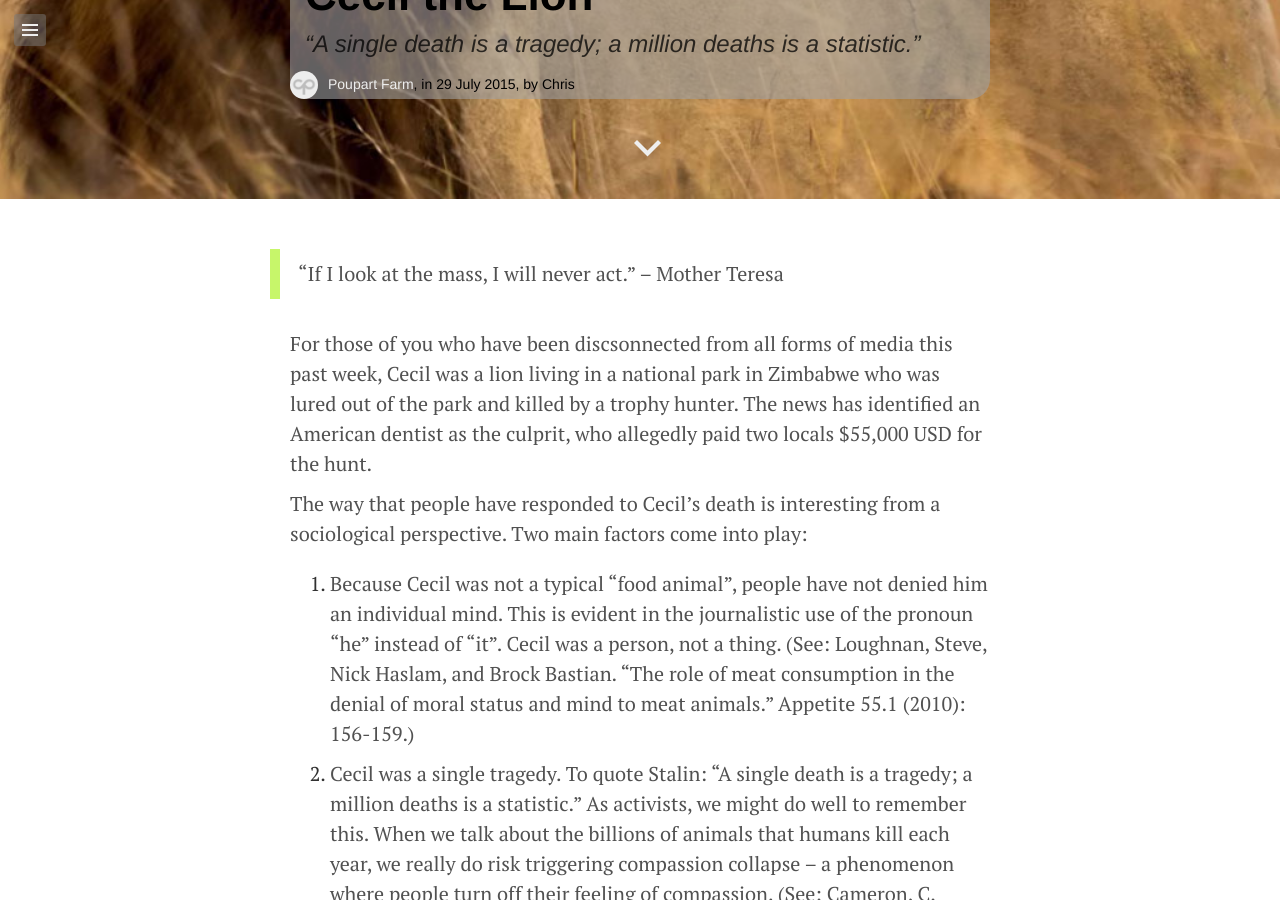
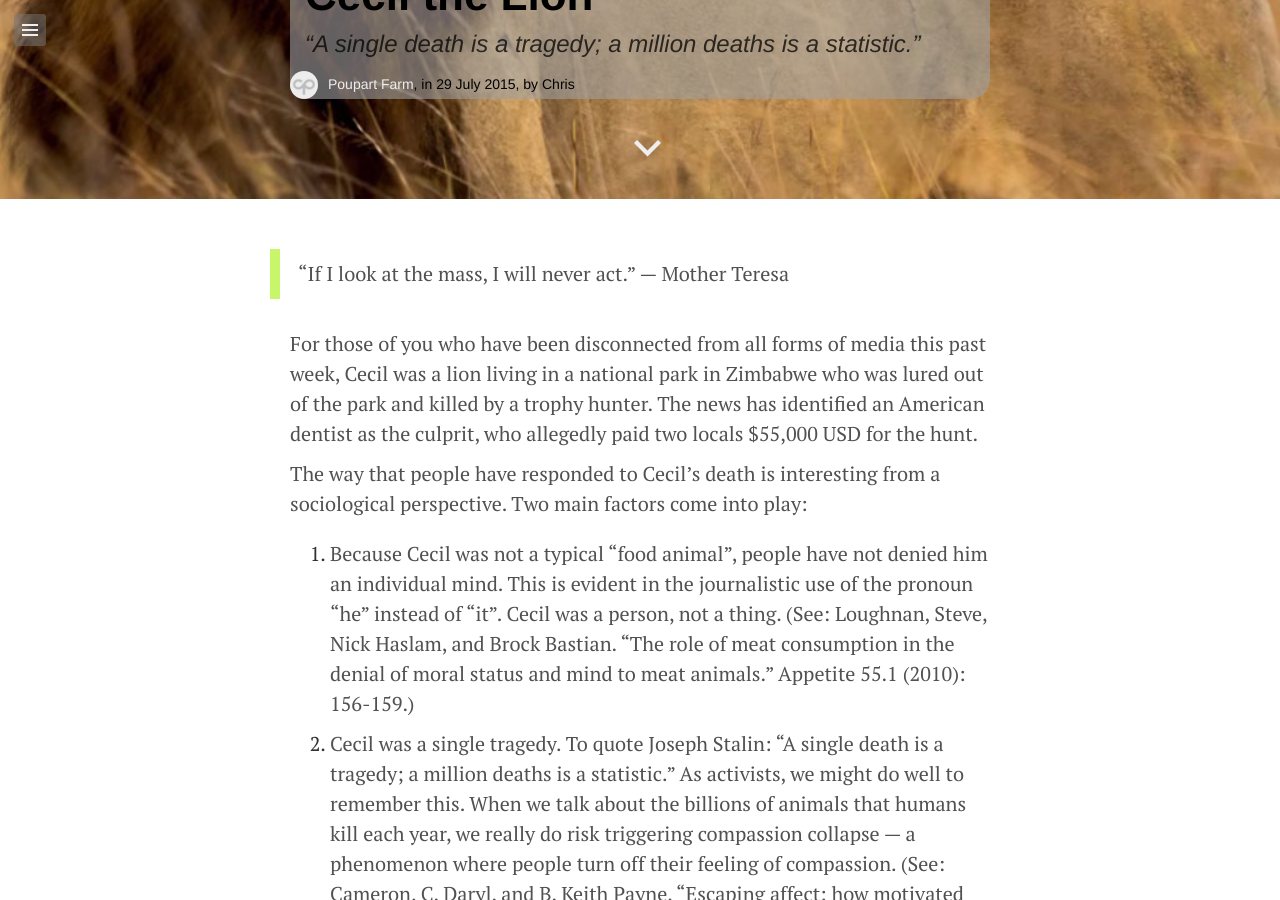
Before and after one commit to poupartfarms/poupartfarms.github.io, a Jekyll site: the page built from _posts/2015-07-29-cecil_the_lion.md, in a window 1280 px wide and 900 px high, scrolled down 701 px. Built offline with Jekyll 4.4.1, drawn with Linux system fonts in a browser that asks for light colours; Markdown is read by kramdown in place of the engine named in the settings; comment, search, counter and statistics services are not loaded; some of the changed text lies outside the part shown.

Commit message:
prettyfication

```diff
--- a/_posts/2015-07-29-cecil_the_lion.md
+++ b/_posts/2015-07-29-cecil_the_lion.md
@@ -10,33 +10,16 @@ fbimage: /media/2015-07-29-cecil_the_lion/cecil.jpg
 image: /media/2015-07-29-cecil_the_lion/cecil.jpg
 ---
 
-> "If I look at the mass, I will never act." -- Mother Teresa
+> “If I look at the mass, I will never act.” — Mother Teresa
 
-For those of you who have been discsonnected from all forms of media this past
-week, Cecil was a lion living in a national park in Zimbabwe who was lured out
-of the park and killed by a trophy hunter. The news has identified an American
-dentist as the culprit, who allegedly paid two locals $55,000 USD for the hunt.
+For those of you who have been disconnected from all forms of media this past week, Cecil was a lion living in a national park in Zimbabwe who was lured out of the park and killed by a trophy hunter. The news has identified an American dentist as the culprit, who allegedly paid two locals $55,000 USD for the hunt.
 
-The way that people have responded to Cecil's death is interesting from a
-sociological perspective. Two main factors come into play:
+The way that people have responded to Cecil’s death is interesting from a sociological perspective. Two main factors come into play:
 
-1. Because Cecil was not a typical "food animal", people have not denied him an
-individual mind. This is evident in the journalistic use of the pronoun "he"
-instead of "it". Cecil was a person, not a thing. (See: Loughnan, Steve, Nick
-Haslam, and Brock Bastian. "The role of meat consumption in the denial of moral
-status and mind to meat animals." Appetite 55.1 (2010): 156-159.)
+1. Because Cecil was not a typical “food animal”, people have not denied him an individual mind. This is evident in the journalistic use of the pronoun “he” instead of “it”. Cecil was a person, not a thing. (See: Loughnan, Steve, Nick Haslam, and Brock Bastian. “The role of meat consumption in the denial of moral status and mind to meat animals.” Appetite 55.1 (2010): 156-159.)
 
-2. Cecil was a single tragedy. To quote Stalin: "A single death is a tragedy;
-a million deaths is a statistic." As activists, we might do well to remember
-this. When we talk about the billions of animals that humans kill each year, we
-really do risk triggering compassion collapse -- a phenomenon where people turn
-off their feeling of compassion. (See: Cameron, C. Daryl, and B. Keith Payne.
-"Escaping affect: how motivated emotion regulation creates insensitivity to
-mass suffering." Journal of personality and social psychology 100.1 (2011): 1.)
+2. Cecil was a single tragedy. To quote Joseph Stalin: “A single death is a tragedy; a million deaths is a statistic.” As activists, we might do well to remember this. When we talk about the billions of animals that humans kill each year, we really do risk triggering compassion collapse — a phenomenon where people turn off their feeling of compassion. (See: Cameron, C. Daryl, and B. Keith Payne. “Escaping affect: how motivated emotion regulation creates insensitivity to mass suffering.” Journal of personality and social psychology 100.1 (2011): 1.)
 
 Something to consider for our future activism.
 
-And to all of my friends who are not yet vegan -- please consider that there is
-no difference between Cecil's unnecessary death, and the unnecessary death of a
-cow, or chicken, or fish to eat for dinner. If you feel that Cecil's death was
-unjust, then you already hold the necessary ethical beliefs to become vegan.
+And to all of my friends who are not yet vegan — please consider that there is no difference between Cecil's unnecessary death, and the unnecessary death of a cow, or chicken, or fish to eat for dinner. If you feel that Cecil’s death was unjust, then you already hold the necessary ethical beliefs to become vegan.
```
